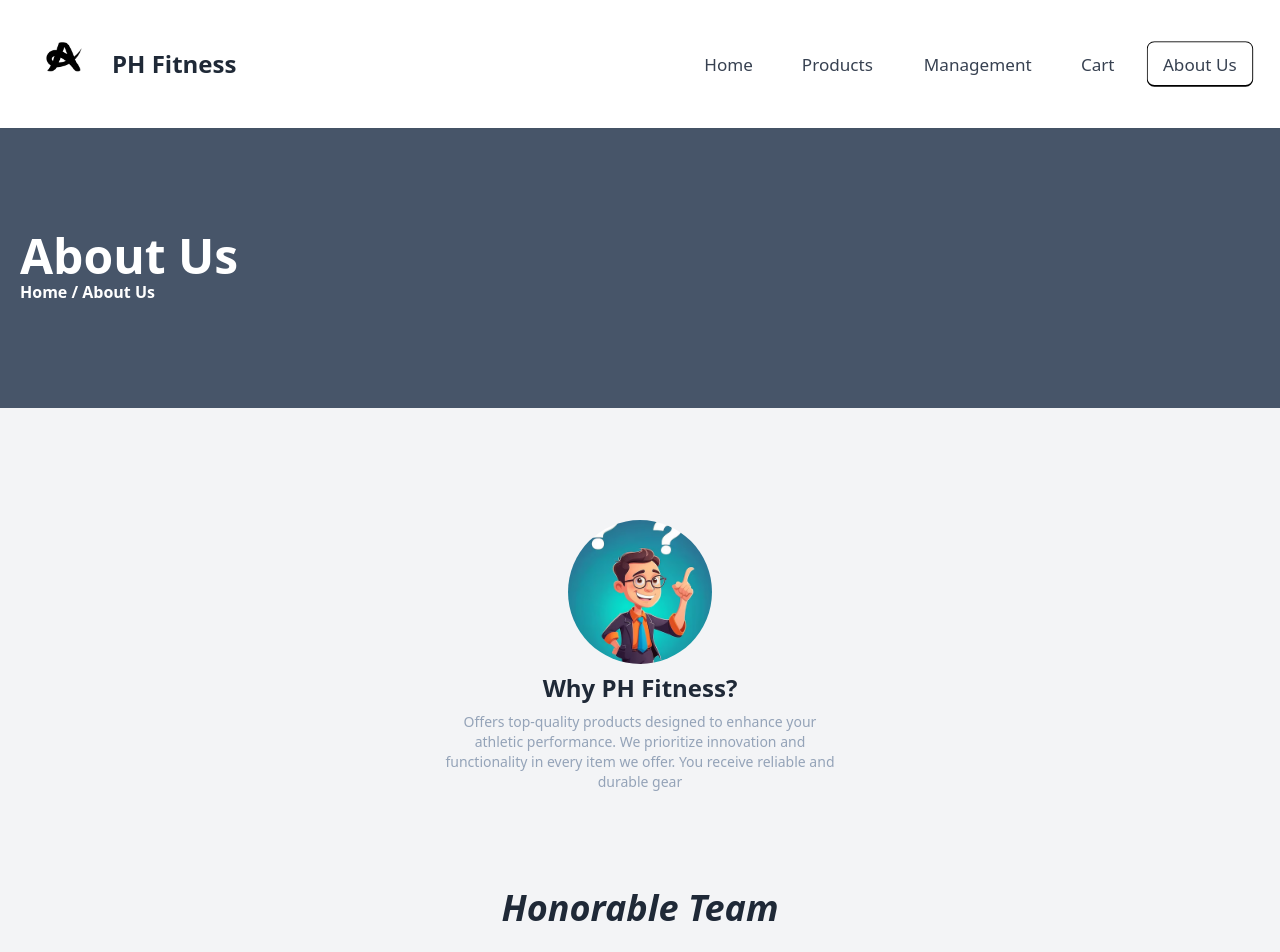
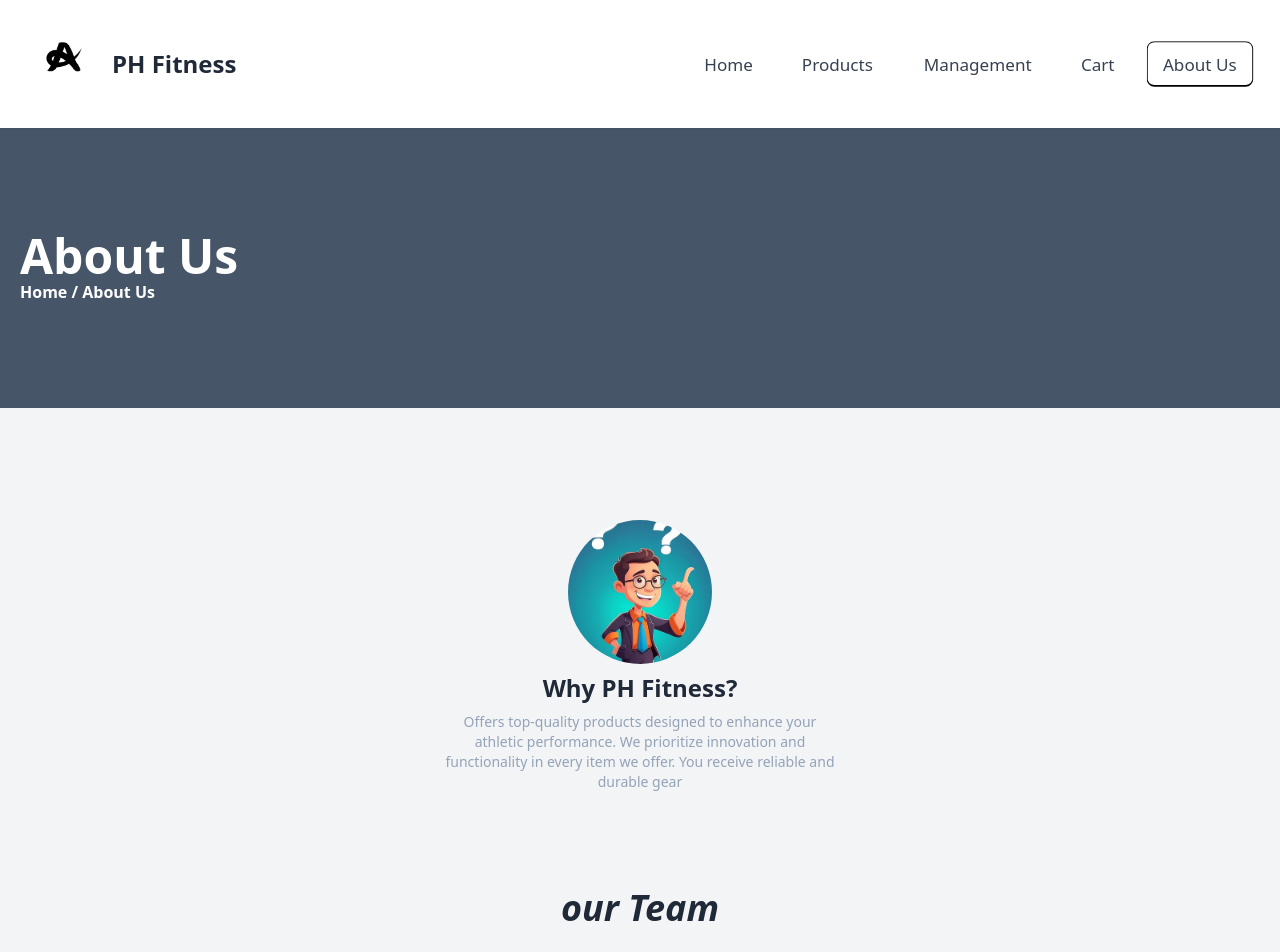
Before and after one commit to meskatabusayed/FitnessEquipmentAndAccessories-frontend, a React (Vite) app: page /about in a window 1280 px wide. Shown: the top 952 px of the page. Built offline with nearby package versions, Linux system fonts and the light colour scheme.

Commit message:
done team

```diff
--- a/src/components/ui/about/Team.tsx
+++ b/src/components/ui/about/Team.tsx
@@ -3,7 +3,7 @@ const Team = () => {
       <div className="mt-24 ">
         <div>
           <div className="flex justify-center text-center text-4xl mb-14">
-            <h1 className="font-semibold mb-10 italic">Honorable Team</h1>
+            <h1 className="font-semibold mb-10 italic">our Team</h1>
           </div>
           {/* <div className="w-9/12 mx-auto mb-10">
             <hr className="border-t-2 border-gray-300" />
```
